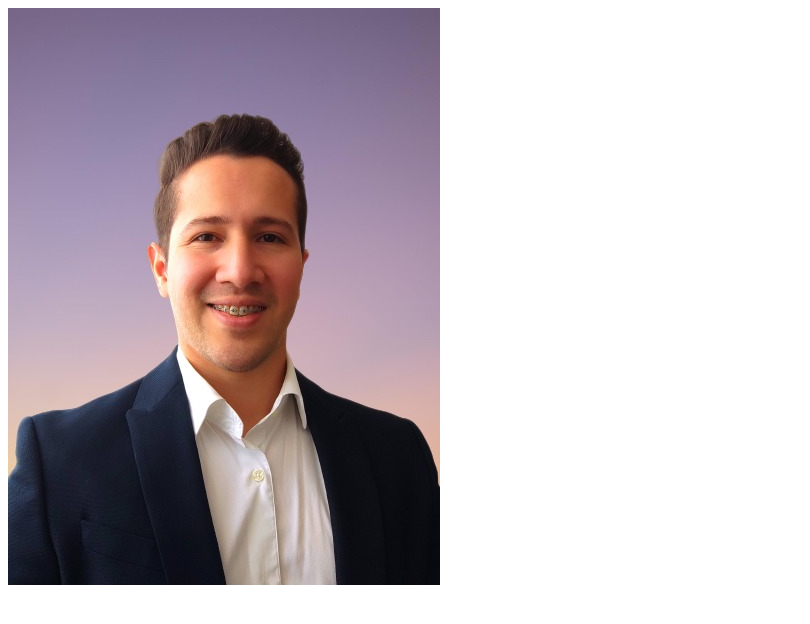
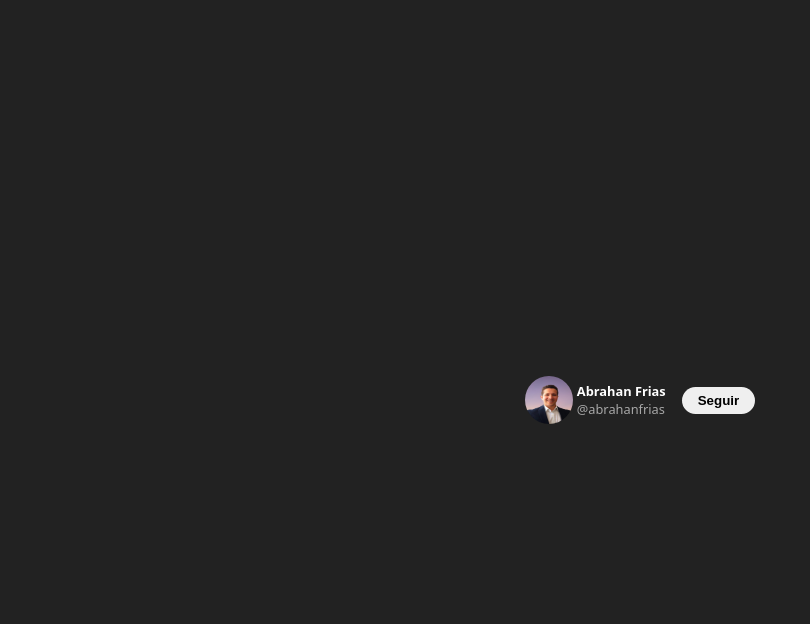
Before and after one commit to AbrahanEFH/twitter_ui, a React (Vite) app: page / in a window 1280 px wide. Shown: the top 624 px of the page, without its empty margins (0-810 px from the left). Built offline with nearby package versions, Linux system fonts and the light colour scheme.

Commit message:
Estilos finalizados

```diff
--- a/src/App.css
+++ b/src/App.css
@@ -0,0 +1,35 @@
+.tw-followCard {
+    display: flex ;
+    align-items: center;
+    color: #fff;
+    font-size: .8rem;
+}
+
+.tw-followCard-header {
+    display: flex;
+    align-items: center;
+    gap: 4px;
+}
+
+.tw-followCard-info {
+    display: flex;
+    flex-direction: column;
+}
+
+.tw-followCard-infoUserName {
+    opacity: .6;
+}
+
+.tw-followCard-avatar {
+    width: 48px;
+    height: 48px;
+    border-radius: 1000px;
+}
+
+.tw-followCard-button {
+    margin-left: 16px;
+    border: 0;
+    border-radius: 2rem;
+    padding: 6px 16px;
+    font-weight: bold;
+}
--- a/src/App.jsx
+++ b/src/App.jsx
@@ -1,10 +1,10 @@
+// import './App.css'
+
+import { TwitterFollowCard } from "./TwitterFollowCard"
+
 function App () {
     return (
-        <article>
-            <header>
-                <img src="/public/avatar.jpg" alt="Avatar de abrahan" />
-            </header>
-        </article>
+      <TwitterFollowCard />
     )
 }
 
--- a/src/TwitterFollowCard.jsx
+++ b/src/TwitterFollowCard.jsx
@@ -0,0 +1,19 @@
+export function TwitterFollowCard () {
+    return (
+        <article className="tw-followCard">
+        <header className="tw-followCard-header">
+            <img className="tw-followCard-avatar" src="/public/avatar.jpg" alt="Avatar de abrahan" />
+            <div className="tw-followCard-info">
+                <strong>Abrahan Frias</strong>
+                <span className="tw-followCard-infoUserName">@abrahanfrias</span>
+            </div>
+        </header>
+
+        <aside>
+            <button className="tw-followCard-button">
+                Seguir
+            </button>
+        </aside>
+    </article>
+    )
+}
--- a/src/main.jsx
+++ b/src/main.jsx
@@ -1,6 +1,8 @@
 import React from 'react'
 import ReactDOM from 'react-dom/client'
 import App from './App'
+import './index.css'
+import './App.css'
 
 
 ReactDOM.createRoot(document.getElementById('root')).render(
```
